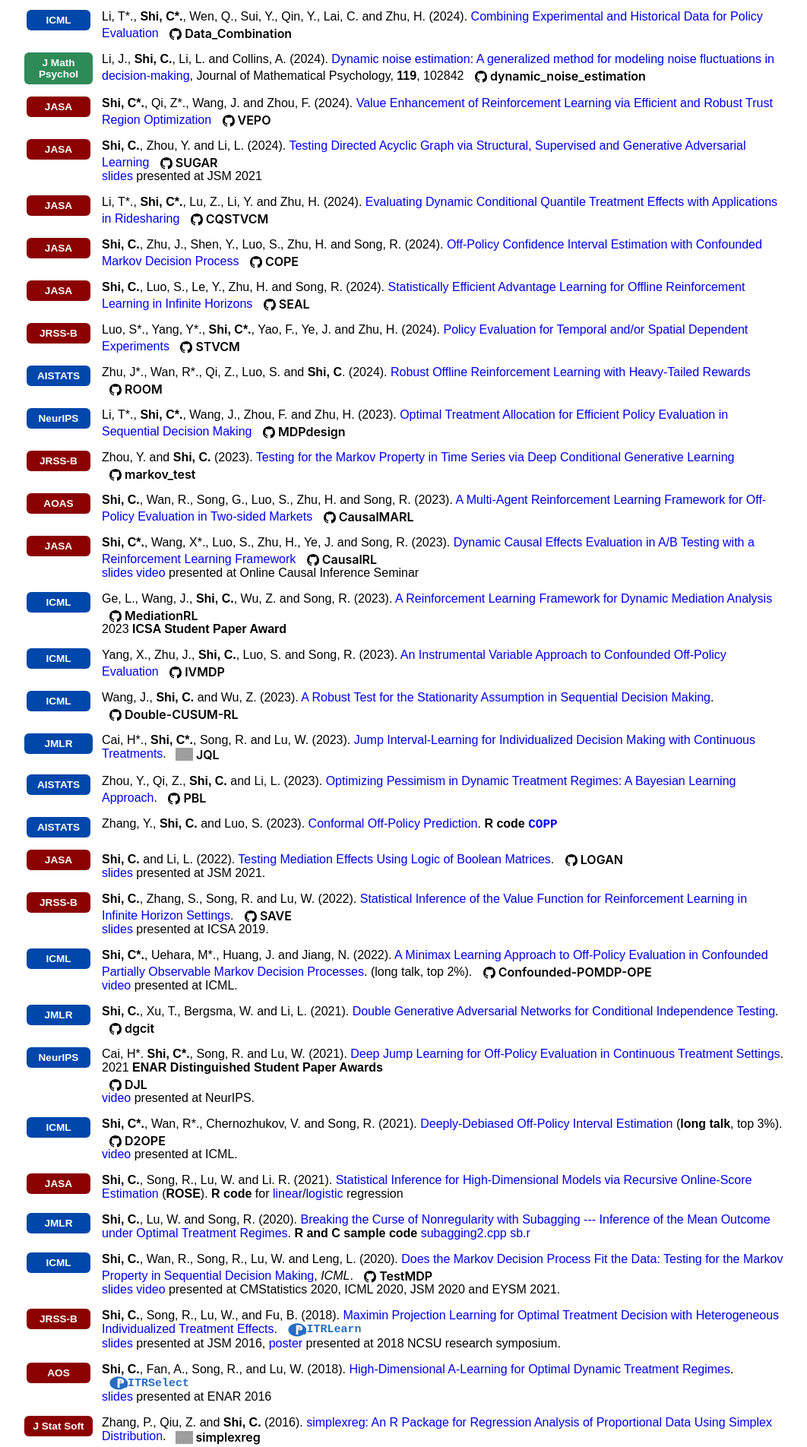
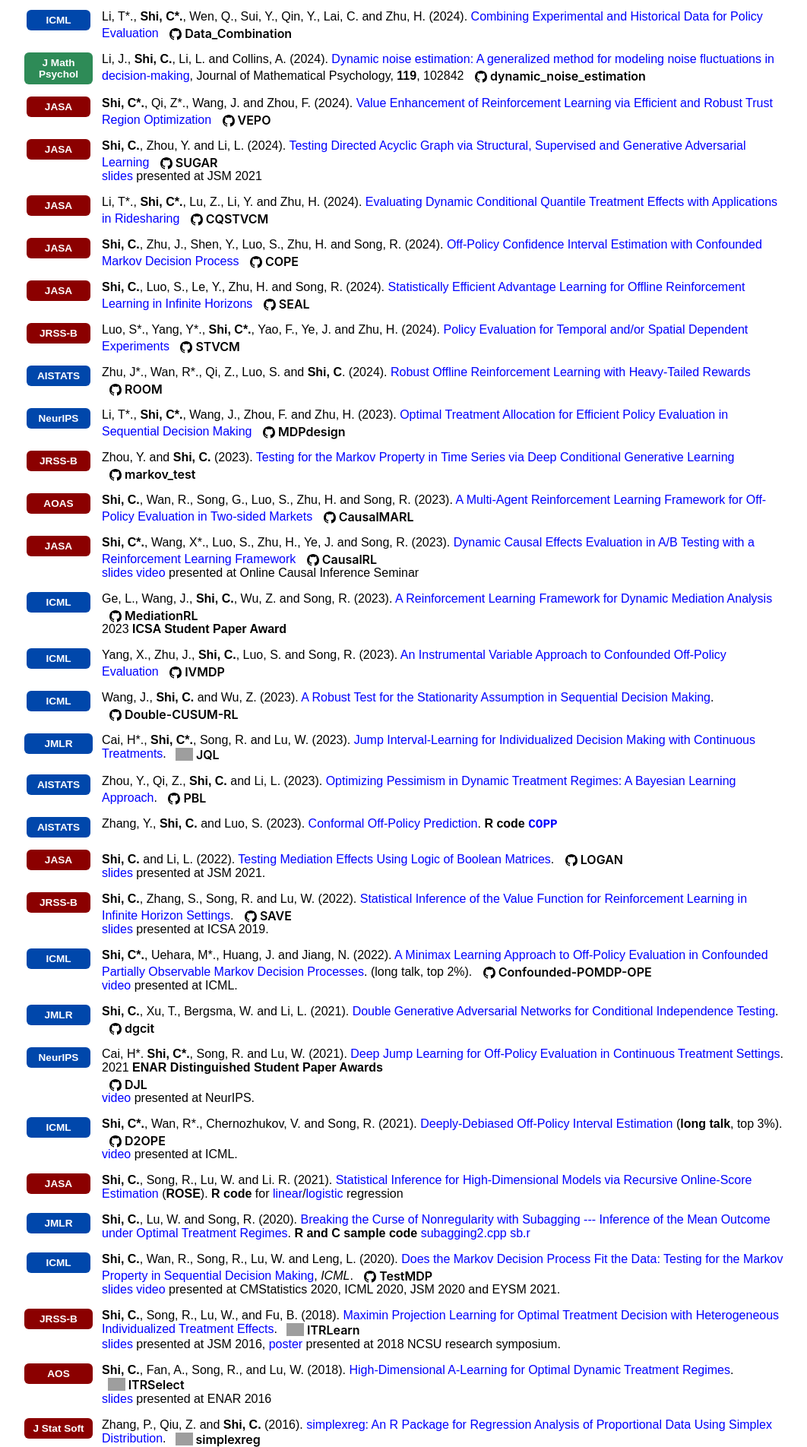
Before and after one commit to callmespring/callmespring.github.io, a Jekyll site: the page built from publication.md, in a window 1280 px wide. Shown: the part 1763-3667 px from the top of the page at 76% size, without its empty margins (108-1170 px from the left). Built offline with Jekyll 4.4.1, drawn with Linux system fonts in a browser that asks for light colours; grey boxes are pictures that could not be loaded.

Commit message:
Update publication.md

```diff
--- a/publication.md
+++ b/publication.md
@@ -498,13 +498,13 @@
 
 <div class="publication-entry" style="display: flex; align-items: flex-start; margin-bottom: 1em;">
   <div class="pub-venue" style="flex: 0 0 90px; margin-right: 12px; display: flex; align-items: center; justify-content: center;">
-    <span class="publication-logo-badge badge-stat">JRSS-B</span>
+    <span class="publication-logo-badge badge-stat" style="width: 100%; text-align: center;">JRSS-B</span>
   </div>
   <div class="pub-content" style="flex: 1;">
     <strong>Shi, C.</strong>, Song, R., Lu, W., and Fu, B. (2018). <a href="https://rss.onlinelibrary.wiley.com/doi/abs/10.1111/rssb.12273">Maximin Projection Learning for Optimal Treatment Decision with Heterogeneous Individualized Treatment Effects</a>.
-    <a href="https://cran.r-project.org/web/packages/ITRLearn/index.html" class="cran-module-link">
-      <svg class="cran-icon" viewBox="0 0 724 561" xmlns="http://www.w3.org/2000/svg"><path d="M500.2 268c13.4 12.3 22.1 29.8 22.1 50.4 0 35.8-26.1 63.6-60.6 63.6h-54.8v-114h93.3zM406.9 156.4h41.7c31 0 55.4 22.7 55.4 51 0 28.3-24.4 51-55.4 51h-41.7v-102z" fill="#BFC2C5"/><path d="M362 4.4C162.1 4.4 0 126 0 276c0 150 162.1 271.6 362 271.6 137.4 0 256.4-57.5 319.4-143.4L559.1 319c-11.8-13.4-28-21.7-46-21.7h-106.2v170h-85.3V82.8h127c77.2 0 138.8 55.8 138.8 123.6 0 45.4-27.5 84.8-68.8 106.6l155.6 170.8c50.3-51.4 81.8-116.5 81.8-187.8C724 126 561.9 4.4 362 4.4z" fill="#276DC2"/></svg>
-      <span class="cran-module-badge">ITRLearn</span>
+    <a href="https://cran.r-project.org/web/packages/ITRLearn/index.html" style="text-decoration: none; display: inline-flex; align-items: center; margin-left: 8px; vertical-align: middle;">
+      <img src="https://www.r-project.org/logo/Rlogo.svg" width="22" height="17" style="vertical-align: middle; border: none; display: inline-block; margin-right: 4px;">
+      <span style="color: #000000 !important; font-weight: 600; font-family: -apple-system, BlinkMacSystemFont, 'Segoe UI', Helvetica, Arial, sans-serif; font-size: 16px;">ITRLearn</span>
     </a>
     <br/> <a href="./slides/JSM2016.pdf"><font size="3">slides</font></a> <font size="3">presented at JSM 2016</font>, <a href="./slides/NCSU2018.pdf"><font size="3">poster</font></a> <font size="3">presented at 2018 NCSU research symposium</font>.
   </div>
@@ -512,13 +512,13 @@
 
 <div class="publication-entry" style="display: flex; align-items: flex-start; margin-bottom: 1em;">
   <div class="pub-venue" style="flex: 0 0 90px; margin-right: 12px; display: flex; align-items: center; justify-content: center;">
-    <span class="publication-logo-badge badge-stat">AOS</span>
+    <span class="publication-logo-badge badge-stat" style="width: 100%; text-align: center;">AOS</span>
   </div>
   <div class="pub-content" style="flex: 1;">
     <strong>Shi, C.</strong>, Fan, A., Song, R., and Lu, W. (2018). <a href="https://projecteuclid.org/euclid.aos/1525313071">High-Dimensional A-Learning for Optimal Dynamic Treatment Regimes</a>.
-    <a href="https://cran.r-project.org/web/packages/ITRSelect/index.html" class="cran-module-link">
-      <svg class="cran-icon" viewBox="0 0 724 561" xmlns="http://www.w3.org/2000/svg"><path d="M500.2 268c13.4 12.3 22.1 29.8 22.1 50.4 0 35.8-26.1 63.6-60.6 63.6h-54.8v-114h93.3zM406.9 156.4h41.7c31 0 55.4 22.7 55.4 51 0 28.3-24.4 51-55.4 51h-41.7v-102z" fill="#BFC2C5"/><path d="M362 4.4C162.1 4.4 0 126 0 276c0 150 162.1 271.6 362 271.6 137.4 0 256.4-57.5 319.4-143.4L559.1 319c-11.8-13.4-28-21.7-46-21.7h-106.2v170h-85.3V82.8h127c77.2 0 138.8 55.8 138.8 123.6 0 45.4-27.5 84.8-68.8 106.6l155.6 170.8c50.3-51.4 81.8-116.5 81.8-187.8C724 126 561.9 4.4 362 4.4z" fill="#276DC2"/></svg>
-      <span class="cran-module-badge">ITRSelect</span>
+    <a href="https://cran.r-project.org/web/packages/ITRSelect/index.html" style="text-decoration: none; display: inline-flex; align-items: center; margin-left: 8px; vertical-align: middle;">
+      <img src="https://www.r-project.org/logo/Rlogo.svg" width="22" height="17" style="vertical-align: middle; border: none; display: inline-block; margin-right: 4px;">
+      <span style="color: #000000 !important; font-weight: 600; font-family: -apple-system, BlinkMacSystemFont, 'Segoe UI', Helvetica, Arial, sans-serif; font-size: 16px;">ITRSelect</span>
     </a>
     <br/> <a href="./slides/ENAR2016spring.pdf"><font size="3">slides</font></a> <font size="3">presented at ENAR 2016</font>
   </div>
```
